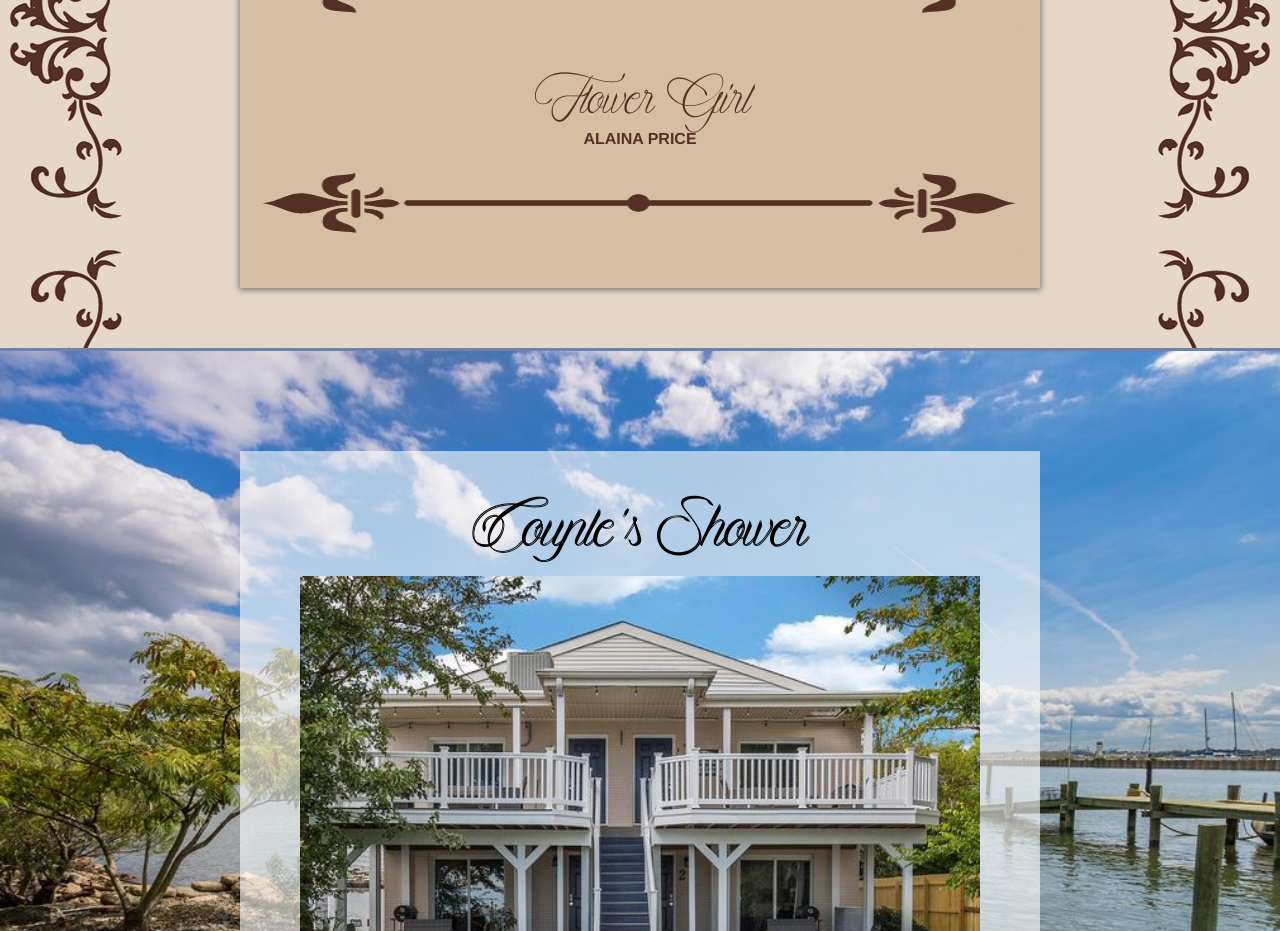
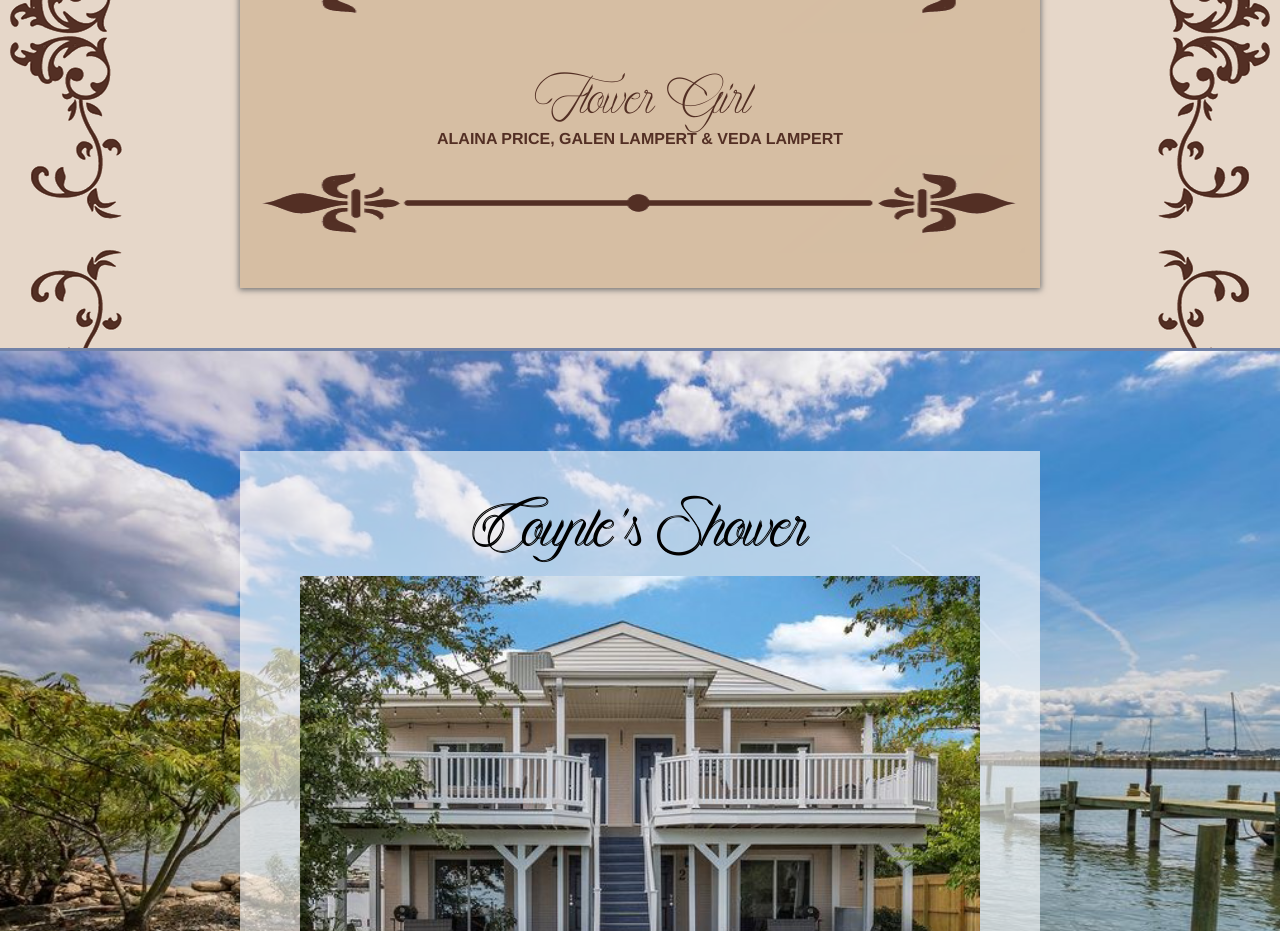
Before and after one commit to patrickzhou89/wedding, a website: page app/churchwedding.html in a window 1280 px wide. Shown: the part 3560-4491 px from the top of the page. Drawn offline with nearby package versions, Linux system fonts and the light colour scheme; a web font is replaced by a local one.

Commit message:
Added more flower girls

```diff
--- a/app/churchwedding.html
+++ b/app/churchwedding.html
@@ -113,7 +113,7 @@
 							</div>
 							<div class='sponsors'>
 							<h3>Flower Girl</h3>
-							<h4>Alaina Price</h4>
+							<h4>Alaina Price, Galen Lampert & Veda Lampert</h4>
 							</div>
 						</div>
 					</div>
```
